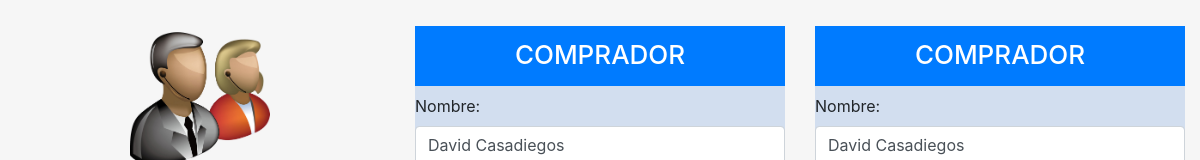
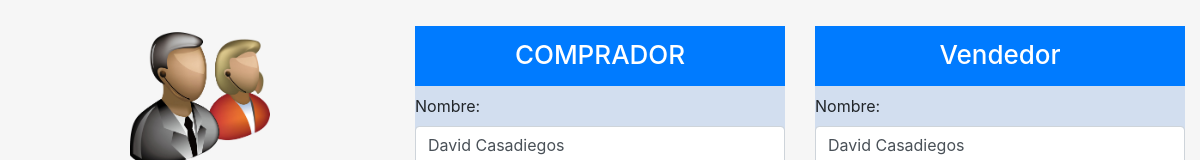
Before and after one commit to luisgelvis3/callcelericoin, an Electron app: page View/html/index.html in a window 1200 px wide. Shown: the top 160 px of the page. Drawn offline with Linux system fonts and the light colour scheme.

Commit message:
Frontend Usuario Tabla Datos 90%

```diff
--- a/View/html/index.html
+++ b/View/html/index.html
@@ -72,7 +72,7 @@
                         <!-- Menu Vendedor -->
                         <div class="col-6">
                                 <div class="title-comprador" >
-                                    <h1 class="h1">COMPRADOR</h1>
+                                    <h1 class="h1">Vendedor</h1>
                                 </div>
                                 <div class="nombre-comprador">
                                     <div class="form-group">
```
